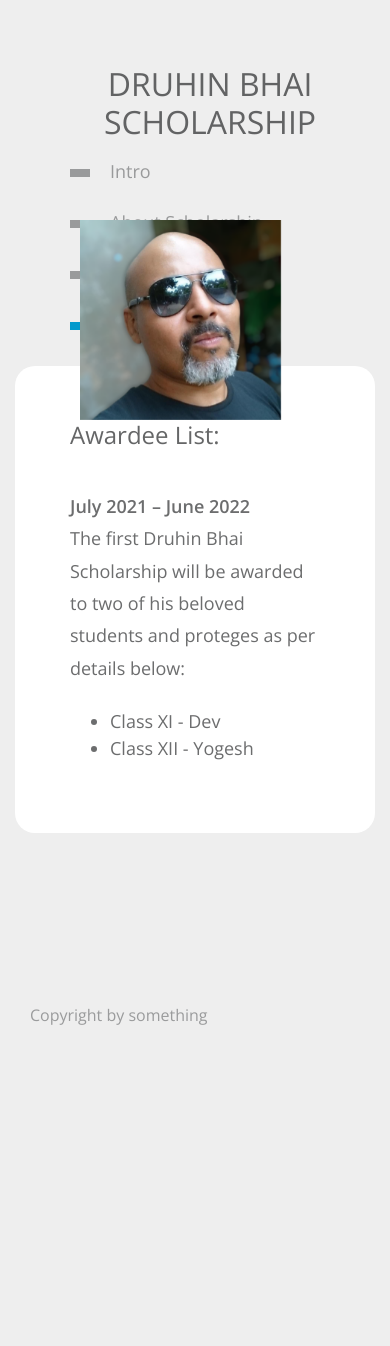
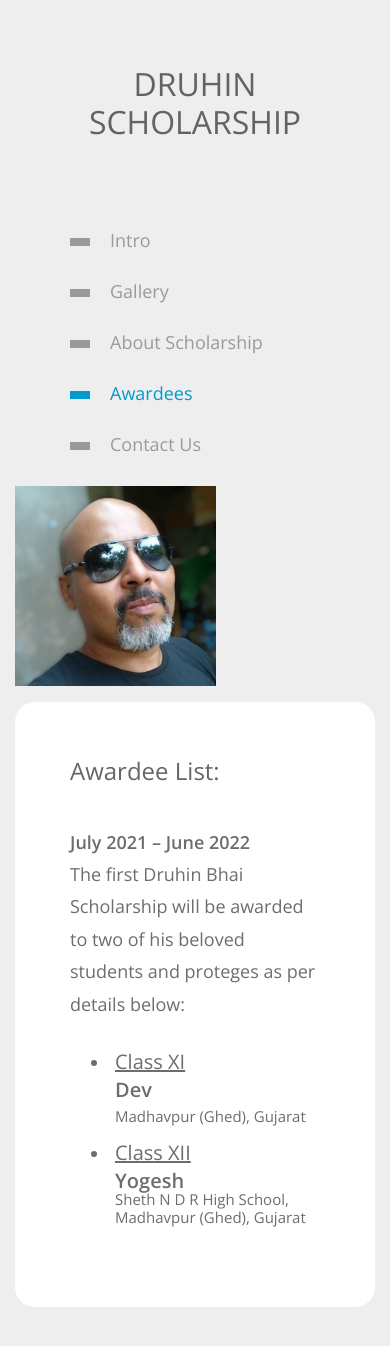
Before and after one commit to bshubhamb/schloraship, a plain HTML site: page awardee.html in a window 390 px wide. Before the commit the page ends 1092 px from the top, so only its background shows below. Drawn offline with nearby package versions, Linux system fonts and the light colour scheme.

Commit message:
Some fixes

```diff
--- a/awardee.html
+++ b/awardee.html
@@ -5,7 +5,7 @@
   <meta charset="UTF-8" />
   <meta name="viewport" content="width=device-width, initial-scale=1.0" />
   <meta http-equiv="X-UA-Compatible" content="ie=edge" />
-  <title>Druhin Bhai Scholarship</title>
+  <title>Druhin Scholarship</title>
 
   <link rel="stylesheet" href="https://fonts.googleapis.com/css?family=Open+Sans:400,600" />
   <link rel="stylesheet" href="css/bootstrap.min.css" />
@@ -16,30 +16,35 @@
 <body>
   <div class="tm-page-container mx-auto">
     <header class="tm-header text-center">
-      <h1 class="tm-title text-uppercase">Druhin Bhai Scholarship</h1>
+      <h1 class="tm-title text-uppercase">Druhin Scholarship</h1>
     </header>
 
     <section class="tm-section">
-        <figure class="face">
-          <img src="img/face.png" alt="Image" class="face-img" />
-        </figure>
+
       <nav class="tm-nav">
         <ul>
           <li >
             <a href="index.html"><span class="tm-nav-deco"></span>Intro</a>
           </li>
           <li>
+            <a href="gallery.html"><span class="tm-nav-deco"></span>Gallery</a>
+          </li>
+          <li>
              <a href="details.html"><span class="tm-nav-deco"></span>About Scholarship</a>
           </li>
-          <li>
-            <a href="gallery.html"><span class="tm-nav-deco"></span>Gallery</a>
-          </li>
+
           <li class="active">
              <a href="awardee.html"><span class="tm-nav-deco"></span>Awardees</a>
+          </li>
+                    <li>
+             <a href="contact.html"><span class="tm-nav-deco"></span>Contact Us</a>
           </li>
 
         </ul>
       </nav>
+              <figure class="face">
+          <img src="img/face.png" alt="Image" class="face-img" />
+        </figure>
       <div class="tm-content-container">
 
         <div class="tm-content">
@@ -49,19 +54,23 @@
 The first Druhin Bhai Scholarship will be awarded to two of his
 beloved students and proteges as per details below:
             <ul>
-            <li>Class XI - Dev</li>
-            <li>Class XII - Yogesh</li>
+            <li class="awardee-item">
+                <h4 class="standard">Class XI</h4>
+                <h5 class="name"><strong>Dev</strong></h5>
+                <p class="address">Madhavpur (Ghed), Gujarat</p>
+            </li>
+            <li class="awardee-item">
+                <h4 class="standard">Class XII</h4>
+                <h5 class="name"><strong>Yogesh</strong></h5>
+                <p class="school">Sheth N D R High School, </p>
+                <p class="address">Madhavpur (Ghed), Gujarat</p>
+            </li>
             </ul>
           </p>
 
         </div>
       </div>
     </section>
-
-    <footer>
-      <span>Copyright by something</span>
-
-    </footer>
   </div>
 </body>
 
--- a/css/templatemo-style.css
+++ b/css/templatemo-style.css
@@ -62,6 +62,32 @@ p {
 	top: 20px;
 	transform: translate(-50%, 0);
 
+}
+
+.awardee-item{
+	padding: 5px;
+}
+.standard{
+	font-size: 20px;
+	line-height: 20px;
+	text-decoration: underline;
+	padding-bottom: 5px;
+}
+
+.name{
+	font-size: 20px;
+	font-weight: 600;
+	line-height: 10px;
+	margin-botom: 0;
+}
+.address{
+	font-size: 15px;
+	margin: 0;
+}
+.school{
+	font-size: 15px;
+	line-height: 10px;
+	margin-bottom: 0;
 }
 
 .tm-page-container {
@@ -385,6 +411,13 @@ figcaption {
   .tm-nav {
     position: static;
   }
+  .face-img{
+	  position:static;
+  }
+
+  .tm-title{
+	  position: static;
+  }
 
   .tm-page-container {
     padding-left: 15px;
```
Also changed, not shown: contact.html (+12 -48 lines), details.html (+17 -16 lines), gallery.html (+11 -22 lines), index.html (+16 -15 lines), img/contact.jpg (deleted), img/gallery/gallery-img-01.jpg (deleted), img/gallery/gallery-img-02.jpg (deleted), img/gallery/gallery-img-03.jpg (deleted), img/gallery/gallery-img-04.jpg (deleted), img/gallery/gallery-img-05.jpg (deleted), img/gallery/gallery-img-06.jpg (deleted), img/img-1.jpg (deleted).
